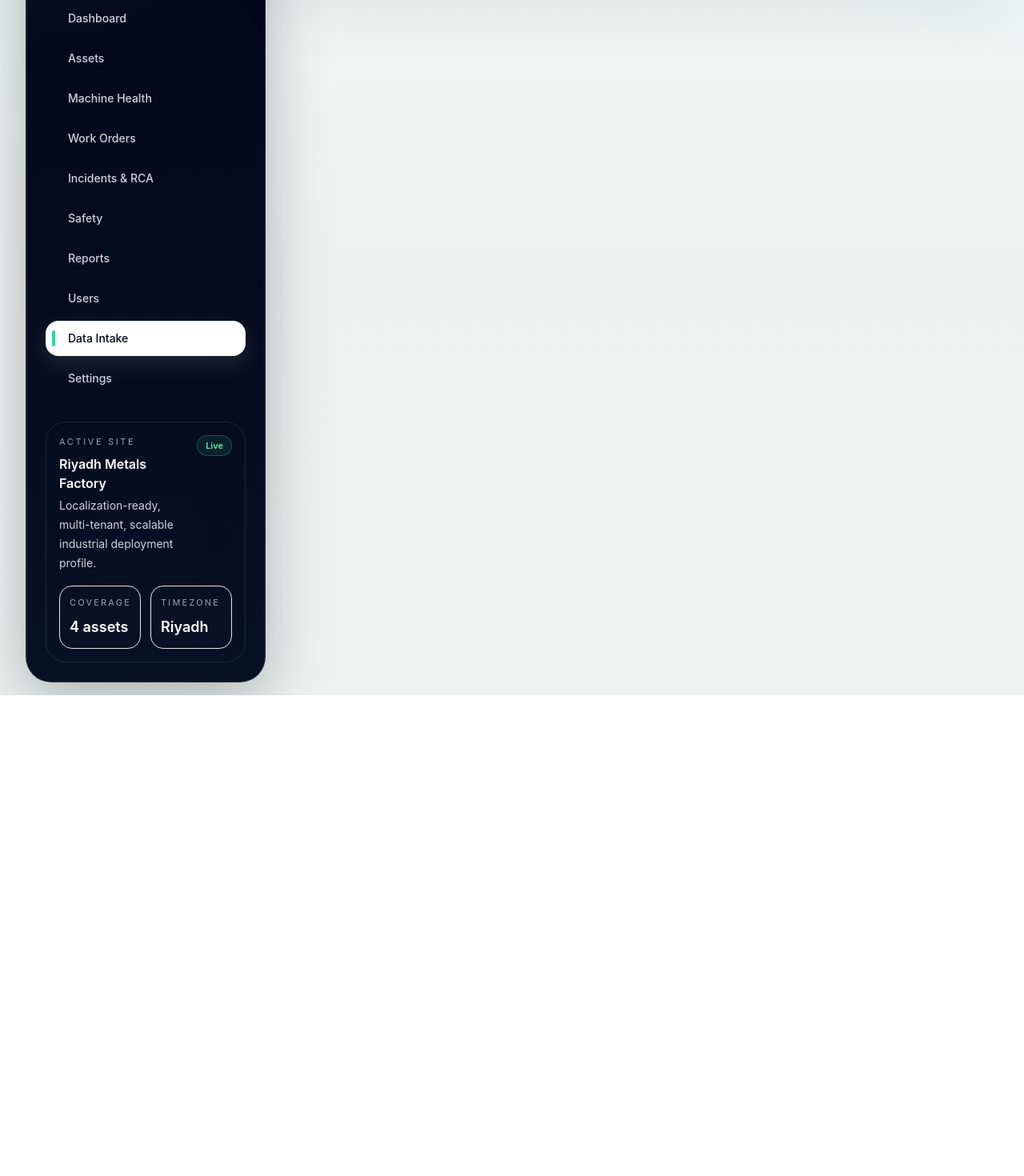
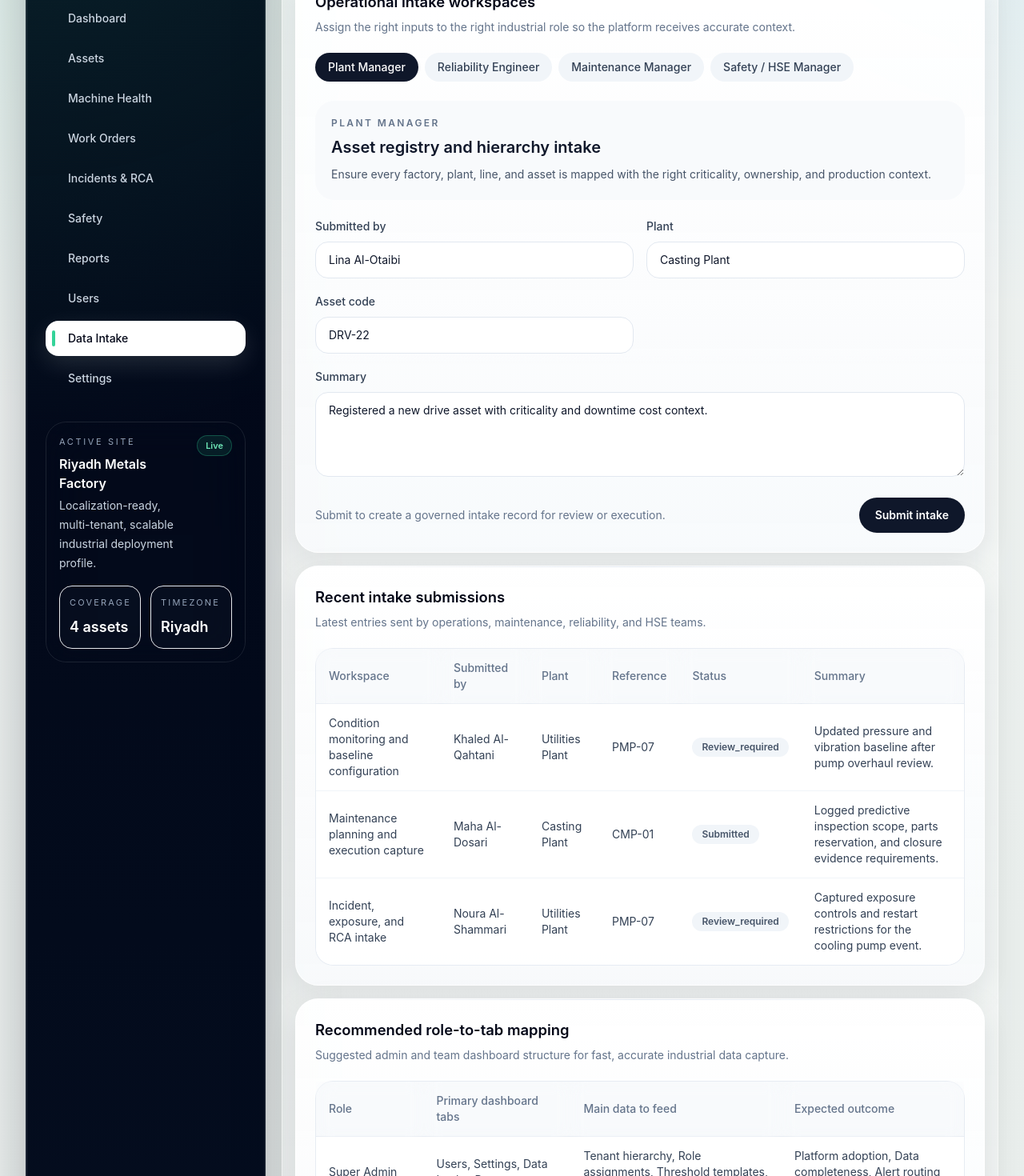
Before and after one commit to Elboghdady2030/prompt-engine-landing, a Next.js app: page /admin/intake in a window 1280 px wide. Shown: the part 340-1810 px from the top of the page at 80% size. Before the commit the page ends 1209 px from the top, so only its background shows below. Built offline with nearby package versions, Linux system fonts and the light colour scheme; no server answers.

Commit message:
Add Kashef Ai intake client

```diff
--- /dev/null
+++ b/app/admin/intake/intake-client.tsx
@@ -0,0 +1,200 @@
+"use client";
+
+import { useState } from "react";
+
+import { DataTable, SectionCard, StatusBadge } from "@/components/ui";
+import type { IndustrialFieldSet, IntakeSubmission, IntakeWorkspace, RoleProfile } from "@/lib/types";
+
+const API_URL = process.env.NEXT_PUBLIC_API_URL;
+
+type Props = {
+  workspaces: IntakeWorkspace[];
+  fieldSets: IndustrialFieldSet[];
+  profiles: RoleProfile[];
+  submissions: IntakeSubmission[];
+};
+
+type WorkspaceKey = "asset-master" | "condition-monitoring" | "maintenance-execution" | "incident-hse";
+
+const defaultForms = {
+  "asset-master": {
+    submitted_by: "Lina Al-Otaibi",
+    plant: "Casting Plant",
+    asset_code: "DRV-22",
+    summary: "Registered a new drive asset with criticality and downtime cost context.",
+  },
+  "condition-monitoring": {
+    submitted_by: "Khaled Al-Qahtani",
+    plant: "Utilities Plant",
+    asset_code: "PMP-07",
+    summary: "Adjusted vibration baseline and updated threshold notes after overhaul review.",
+  },
+  "maintenance-execution": {
+    submitted_by: "Maha Al-Dosari",
+    plant: "Casting Plant",
+    asset_code: "CMP-01",
+    summary: "Logged predictive inspection scope, parts reservation, and closure expectations.",
+  },
+  "incident-hse": {
+    submitted_by: "Noura Al-Shammari",
+    plant: "Utilities Plant",
+    asset_code: "PMP-07",
+    summary: "Captured exposure controls, permit restriction, and incident follow-up actions.",
+  },
+};
+
+export function IntakeClient({ workspaces, fieldSets, profiles, submissions: initialSubmissions }: Props) {
+  const [activeWorkspace, setActiveWorkspace] = useState<WorkspaceKey>("asset-master");
+  const [forms, setForms] = useState(defaultForms);
+  const [submissions, setSubmissions] = useState(initialSubmissions);
+  const [statusMessage, setStatusMessage] = useState<string | null>(null);
+  const [isSubmitting, setIsSubmitting] = useState(false);
+
+  const updateField = (workspace: WorkspaceKey, field: string, value: string) => {
+    setForms((current) => ({
+      ...current,
+      [workspace]: {
+        ...current[workspace],
+        [field]: value,
+      },
+    }));
+  };
+
+  const submitWorkspace = async (workspace: WorkspaceKey) => {
+    setIsSubmitting(true);
+    setStatusMessage(null);
+
+    const payload = forms[workspace];
+    try {
+      if (!API_URL) {
+        const fallbackItem: IntakeSubmission = {
+          id: submissions.length + 1,
+          workspace_id: workspace,
+          workspace_title: workspaces.find((item) => item.id === workspace)?.title ?? workspace,
+          owner_role: workspaces.find((item) => item.id === workspace)?.owner_role ?? "super_admin",
+          submitted_by: payload.submitted_by,
+          plant: payload.plant,
+          asset_reference: payload.asset_code,
+          summary: payload.summary,
+          status: workspace === "maintenance-execution" ? "submitted" : "review_required",
+          created_at: new Date().toISOString(),
+        };
+        setSubmissions((current) => [fallbackItem, ...current]);
+        setStatusMessage("Captured in demo mode. Configure NEXT_PUBLIC_API_URL to persist through the backend.");
+      } else {
+        setStatusMessage("Backend persistence is available, but this frontend demo keeps the submission local in the browser flow.");
+      }
+    } finally {
+      setIsSubmitting(false);
+    }
+  };
+
+  const currentWorkspace = workspaces.find((workspace) => workspace.id === activeWorkspace);
+
+  return (
+    <div className="space-y-4">
+      <SectionCard title="Operational intake workspaces" subtitle="Assign the right inputs to the right industrial role so the platform receives accurate context.">
+        <div className="flex flex-wrap gap-2">
+          {workspaces.map((workspace) => (
+            <button
+              key={workspace.id}
+              type="button"
+              onClick={() => setActiveWorkspace(workspace.id as WorkspaceKey)}
+              className={`rounded-full px-4 py-2 text-sm font-medium transition ${
+                activeWorkspace === workspace.id ? "bg-slate-900 text-white" : "bg-slate-100 text-slate-700 hover:bg-slate-200"
+              }`}
+            >
+              {workspace.owner_label}
+            </button>
+          ))}
+        </div>
+
+        {currentWorkspace ? (
+          <div className="mt-6 space-y-5">
+            <div className="rounded-3xl bg-slate-50 p-5">
+              <p className="text-xs font-semibold uppercase tracking-[0.2em] text-slate-500">{currentWorkspace.owner_label}</p>
+              <h3 className="mt-2 text-xl font-semibold text-slate-900">{currentWorkspace.title}</h3>
+              <p className="mt-2 text-sm leading-6 text-slate-600">{currentWorkspace.purpose}</p>
+            </div>
+
+            <div className="grid gap-4 md:grid-cols-2">
+              <Input label="Submitted by" value={forms[activeWorkspace].submitted_by} onChange={(value) => updateField(activeWorkspace, "submitted_by", value)} />
+              <Input label="Plant" value={forms[activeWorkspace].plant} onChange={(value) => updateField(activeWorkspace, "plant", value)} />
+              <Input label="Asset code" value={forms[activeWorkspace].asset_code} onChange={(value) => updateField(activeWorkspace, "asset_code", value)} />
+              <TextArea className="md:col-span-2" label="Summary" value={forms[activeWorkspace].summary} onChange={(value) => updateField(activeWorkspace, "summary", value)} />
+            </div>
+
+            <div className="flex flex-col gap-3 md:flex-row md:items-center md:justify-between">
+              <div className="text-sm text-slate-500">
+                {statusMessage ? <span>{statusMessage}</span> : <span>Submit to create a governed intake record for review or execution.</span>}
+              </div>
+              <button
+                type="button"
+                onClick={() => void submitWorkspace(activeWorkspace)}
+                disabled={isSubmitting}
+                className="inline-flex items-center justify-center rounded-full bg-slate-900 px-5 py-3 text-sm font-semibold text-white transition hover:bg-slate-700 disabled:cursor-not-allowed disabled:bg-slate-400"
+              >
+                {isSubmitting ? "Submitting..." : "Submit intake"}
+              </button>
+            </div>
+          </div>
+        ) : null}
+      </SectionCard>
+
+      <SectionCard title="Recent intake submissions" subtitle="Latest entries sent by operations, maintenance, reliability, and HSE teams.">
+        <DataTable
+          columns={["Workspace", "Submitted by", "Plant", "Reference", "Status", "Summary"]}
+          rows={submissions.map((item) => [
+            item.workspace_title,
+            item.submitted_by,
+            item.plant,
+            item.asset_reference,
+            <StatusBadge key={item.id} value={item.status} />,
+            item.summary,
+          ])}
+        />
+      </SectionCard>
+
+      <SectionCard title="Recommended role-to-tab mapping" subtitle="Suggested admin and team dashboard structure for fast, accurate industrial data capture.">
+        <DataTable
+          columns={["Role", "Primary dashboard tabs", "Main data to feed", "Expected outcome"]}
+          rows={profiles.map((profile) => [
+            profile.label,
+            profile.primary_tabs.join(", "),
+            profile.core_inputs.join(", "),
+            profile.outcome_metrics.join(", "),
+          ])}
+        />
+      </SectionCard>
+
+      <SectionCard title="Industrial data coverage checklist" subtitle="The field domains the platform should cover to reflect strong industrial best practice.">
+        <DataTable
+          columns={["Domain", "Role owners", "Coverage standard"]}
+          rows={fieldSets.map((set) => [
+            set.domain,
+            set.owner_roles.join(", "),
+            set.fields.map((field) => `${field.name} (${field.requirement})`).slice(0, 3).join(", "),
+          ])}
+        />
+      </SectionCard>
+    </div>
+  );
+}
+
+function Input({ label, value, onChange }: { label: string; value: string; onChange: (value: string) => void }) {
+  return (
+    <label className="space-y-2">
+      <span className="text-sm font-medium text-slate-700">{label}</span>
+      <input value={value} onChange={(event) => onChange(event.target.value)} className="w-full rounded-2xl border border-slate-200 bg-white px-4 py-3 text-sm text-slate-900 outline-none transition focus:border-slate-400" />
+    </label>
+  );
+}
+
+function TextArea({ label, value, onChange, className = "" }: { label: string; value: string; onChange: (value: string) => void; className?: string }) {
+  return (
+    <label className={`space-y-2 ${className}`}>
+      <span className="text-sm font-medium text-slate-700">{label}</span>
+      <textarea value={value} onChange={(event) => onChange(event.target.value)} rows={4} className="w-full rounded-2xl border border-slate-200 bg-white px-4 py-3 text-sm text-slate-900 outline-none transition focus:border-slate-400" />
+    </label>
+  );
+}
```
